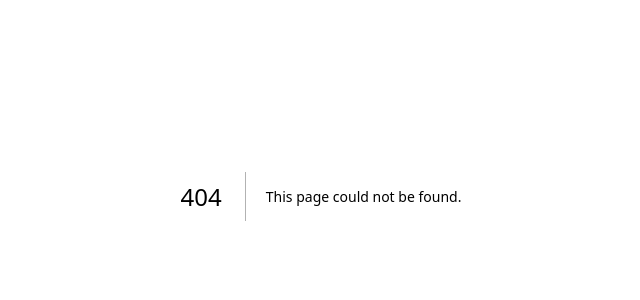
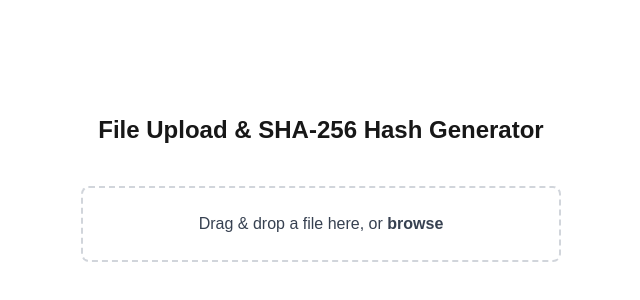
Before and after one commit to seansoreilly/content-proof, a Next.js app: page /upload in a window 1280 px wide. Before the commit this address had no page. Shown: the part 204-504 px from the top of the page, without its empty margins (319-959 px from the left). Built offline with nearby package versions, Linux system fonts and the light colour scheme.

Commit message:
feat: add drag-and-drop file upload with SHA-256 hashing (Task 3)

```diff
--- /dev/null
+++ b/src/app/upload/page.tsx
@@ -0,0 +1,14 @@
+"use client";
+
+import FileUpload from "../../components/FileUpload";
+
+export default function UploadPage() {
+  return (
+    <main className="flex flex-col items-center justify-center min-h-screen p-4">
+      <h1 className="text-2xl font-bold mb-6">
+        File Upload & SHA-256 Hash Generator
+      </h1>
+      <FileUpload />
+    </main>
+  );
+}
--- /dev/null
+++ b/src/components/FileUpload.tsx
@@ -0,0 +1,186 @@
+"use client";
+
+import React, { useRef, useState } from "react";
+
+interface HashResult {
+  fileName: string;
+  fileSize: number;
+  hash: string;
+}
+
+const MAX_FILE_SIZE_BYTES = 10 * 1024 * 1024; // 10 MB
+const ALLOWED_MIME_TYPES = [
+  "image/png",
+  "image/jpeg",
+  "image/gif",
+  "application/pdf",
+  "text/plain",
+];
+
+function arrayBufferToHex(buffer: ArrayBuffer) {
+  return Array.prototype.map
+    .call(new Uint8Array(buffer), (x: number) =>
+      x.toString(16).padStart(2, "0")
+    )
+    .join("");
+}
+
+async function sha256Hash(file: File): Promise<string> {
+  const fileBuffer = await file.arrayBuffer();
+  const hashBuffer = await crypto.subtle.digest("SHA-256", fileBuffer);
+  return arrayBufferToHex(hashBuffer);
+}
+
+export default function FileUpload() {
+  const [dragActive, setDragActive] = useState(false);
+  const [hashResult, setHashResult] = useState<HashResult | null>(null);
+  const [error, setError] = useState<string | null>(null);
+  const [loading, setLoading] = useState(false);
+  const [previewUrl, setPreviewUrl] = useState<string | null>(null);
+
+  const inputRef = useRef<HTMLInputElement | null>(null);
+
+  const resetState = () => {
+    setHashResult(null);
+    setError(null);
+    setPreviewUrl(null);
+  };
+
+  const validateFile = (file: File) => {
+    if (!ALLOWED_MIME_TYPES.includes(file.type)) {
+      return `Unsupported file type: ${file.type}`;
+    }
+    if (file.size > MAX_FILE_SIZE_BYTES) {
+      return `File larger than ${(MAX_FILE_SIZE_BYTES / (1024 * 1024)).toFixed(
+        2
+      )} MB is not allowed`;
+    }
+    return null;
+  };
+
+  const handleFiles = async (files: FileList | null) => {
+    if (!files || files.length === 0) return;
+    resetState();
+
+    const file = files[0]; // single file
+    const validationError = validateFile(file);
+    if (validationError) {
+      setError(validationError);
+      return;
+    }
+
+    if (file.type.startsWith("image/")) {
+      setPreviewUrl(URL.createObjectURL(file));
+    }
+
+    setLoading(true);
+    try {
+      const hash = await sha256Hash(file);
+      setHashResult({ fileName: file.name, fileSize: file.size, hash });
+    } catch (err) {
+      setError("Failed to generate hash. Please try again.");
+      console.error(err);
+    } finally {
+      setLoading(false);
+    }
+  };
+
+  const handleDragEnter = (e: React.DragEvent<HTMLDivElement>) => {
+    e.preventDefault();
+    e.stopPropagation();
+    setDragActive(true);
+  };
+
+  const handleDragLeave = (e: React.DragEvent<HTMLDivElement>) => {
+    e.preventDefault();
+    e.stopPropagation();
+    setDragActive(false);
+  };
+
+  const handleDragOver = (e: React.DragEvent<HTMLDivElement>) => {
+    e.preventDefault();
+    e.stopPropagation();
+  };
+
+  const handleDrop = (e: React.DragEvent<HTMLDivElement>) => {
+    e.preventDefault();
+    e.stopPropagation();
+    setDragActive(false);
+    handleFiles(e.dataTransfer.files);
+  };
+
+  const onButtonClick = () => {
+    inputRef.current?.click();
+  };
+
+  const onFileChange: React.ChangeEventHandler<HTMLInputElement> = (e) => {
+    handleFiles(e.target.files);
+  };
+
+  return (
+    <div className="w-full max-w-lg mx-auto p-4">
+      <div
+        className={`border-2 border-dashed rounded-lg p-6 flex flex-col items-center justify-center cursor-pointer transition-colors duration-200 ${
+          dragActive ? "border-blue-500 bg-blue-50" : "border-gray-300"
+        }`}
+        onDragEnter={handleDragEnter}
+        onDragLeave={handleDragLeave}
+        onDragOver={handleDragOver}
+        onDrop={handleDrop}
+        onClick={onButtonClick}
+      >
+        <input
+          type="file"
+          ref={inputRef}
+          className="hidden"
+          onChange={onFileChange}
+        />
+        <p className="text-gray-700 text-center">
+          Drag &amp; drop a file here, or{" "}
+          <span className="font-semibold">browse</span>
+        </p>
+      </div>
+
+      {loading && (
+        <p className="mt-4 text-blue-500 animate-pulse">Generating hash...</p>
+      )}
+
+      {error && <p className="mt-4 text-red-500 font-medium">Error: {error}</p>}
+
+      {previewUrl && (
+        <div className="mt-4">
+          <p className="font-medium mb-2">Preview:</p>
+          <img
+            src={previewUrl}
+            alt="File preview"
+            className="max-h-64 object-contain border rounded"
+          />
+        </div>
+      )}
+
+      {hashResult && (
+        <div className="mt-4 break-all">
+          <p className="font-medium">File: {hashResult.fileName}</p>
+          <p className="text-sm text-gray-600 mb-2">
+            Size: {(hashResult.fileSize / 1024).toFixed(2)} KB
+          </p>
+          <p className="font-mono text-xs bg-gray-100 p-2 rounded">
+            {hashResult.hash}
+          </p>
+          <button
+            className="mt-2 text-blue-600 hover:underline"
+            onClick={async () => {
+              try {
+                await navigator.clipboard.writeText(hashResult.hash);
+              } catch (err) {
+                console.error("Clipboard write failed", err);
+              }
+            }}
+          >
+            Copy Hash
+          </button>
+        </div>
+      )}
+    </div>
+  );
+}
```
Also changed, not shown: .taskmaster/tasks/task_003.txt.
